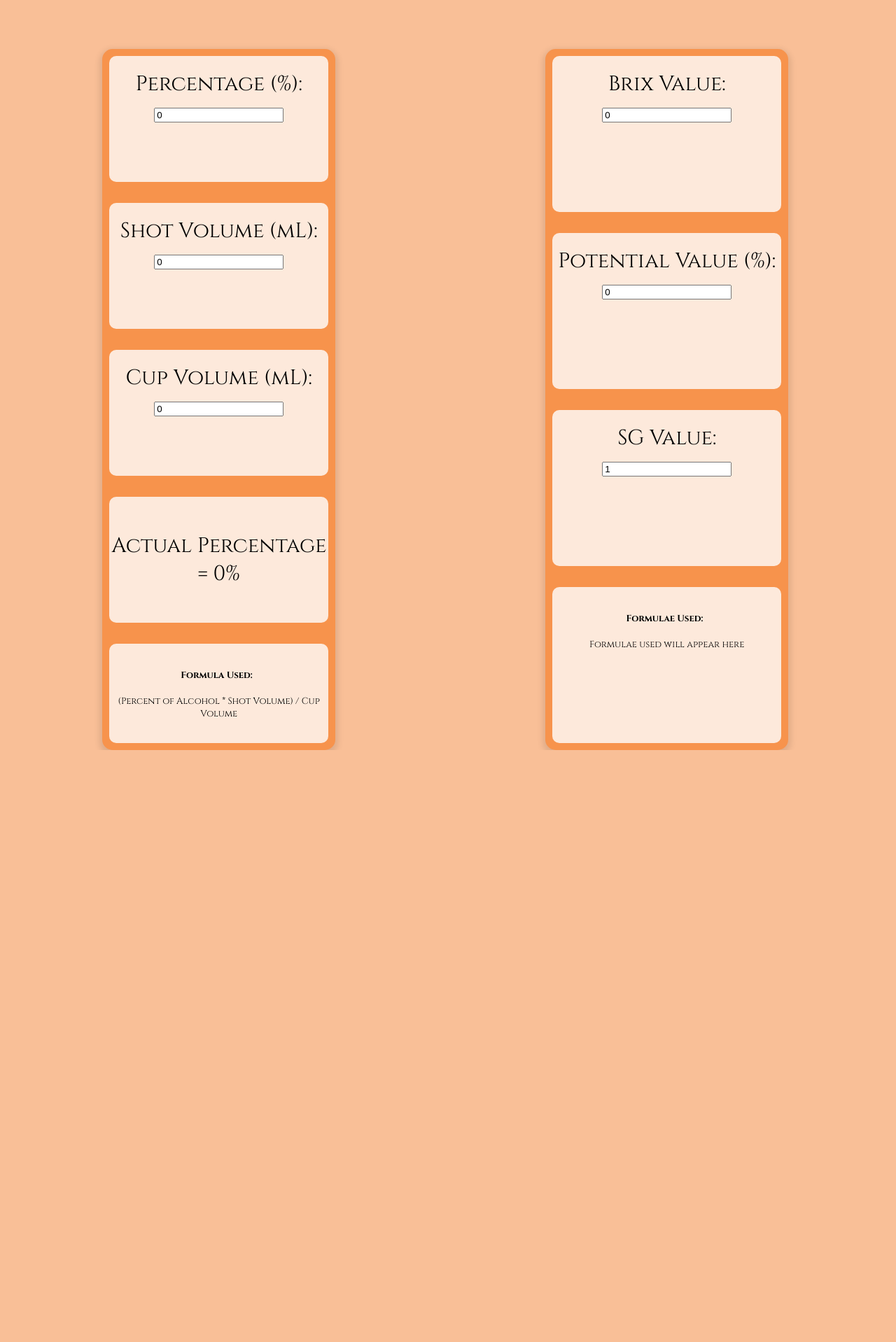
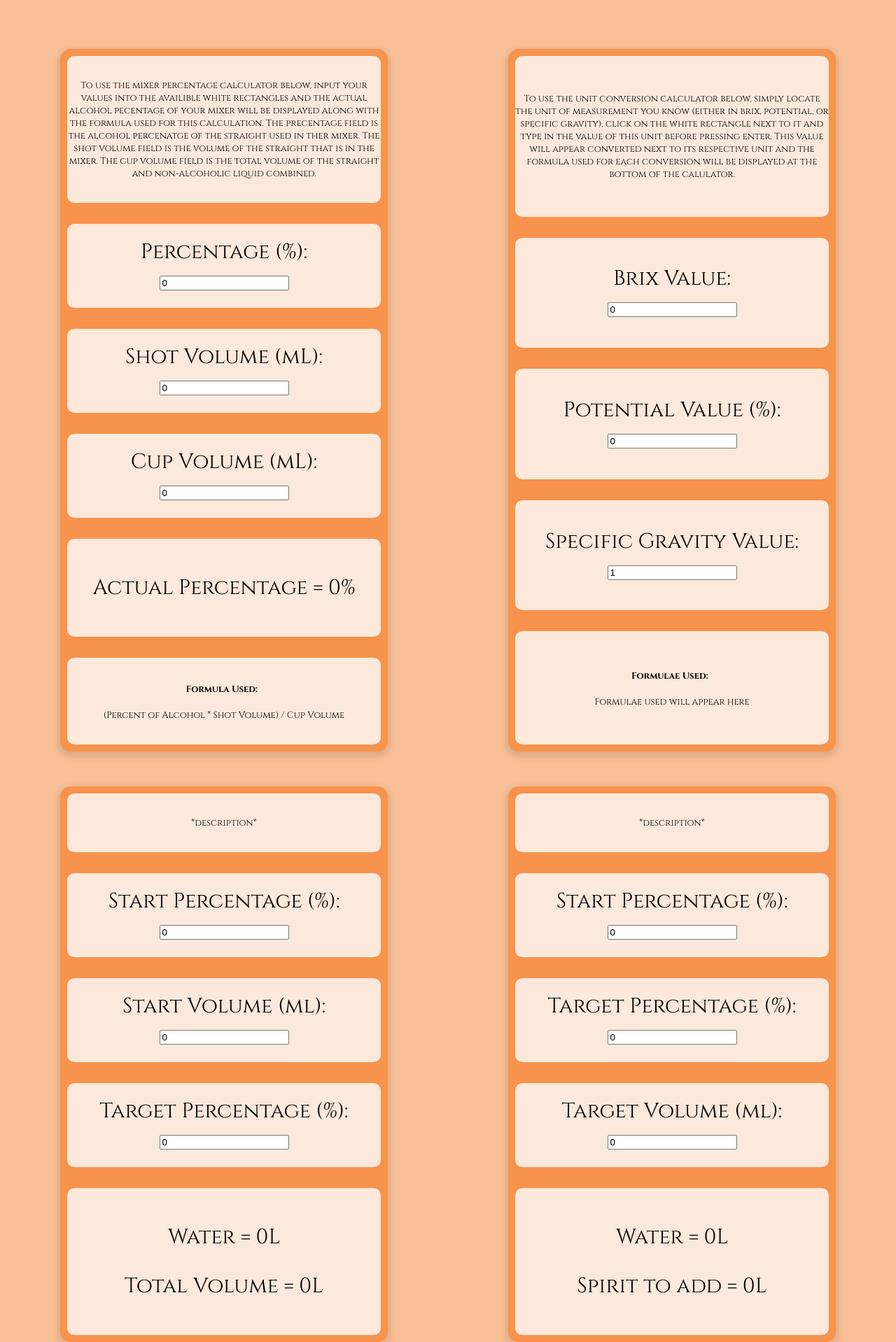
Before and after one commit to harrygritt/13_dgt_website, a plain HTML site: page pages/calculator_page.html in a window 1280 px wide. Shown: the part 780-2698 px from the top of the page at 70% size. Before the commit the page ends 1852 px from the top, so only its background shows below. Drawn offline with Linux system fonts and the light colour scheme.

Commit message:
added both dilution calcs - no description

```diff
--- a/pages/calculator_page.html
+++ b/pages/calculator_page.html
@@ -41,27 +41,41 @@
 
     <!-- Heading of page -->
     <div class="heading">
-        <p>Calculate mixer percentage or convert units</p>
+        <p>Helpful Calculators</p>
     </div>
 
     <!-- Formats and displays content of index page -->
     <div class="page-format-grid">
 
+        <!-- Mixer percentage calculator -->
         <div class="content-grid">
+
+            <!-- Description of calculator -->
+            <div>
+                <p class="calc_description">
+                    To use the mixer percentage calculator below, input your values into the
+                    availible white rectangles and the actual alcohol pecentage of your mixer will
+                    be displayed along with the formula used for this calculation. The precentage
+                    field is the alcohol percenatge of the straight used in ther mixer. The shot
+                    volume field is the volume of the straight that is in the mixer. The cup
+                    volume field is the total volume of the straight and non-alcoholic liquid
+                    combined.
+                </p>
+            </div>
 
             <!--Inputs for mixer calculations-->
             <div>
-                <label for="percent">Percentage (%):</label>
+                <label for="percent">Percentage (%):</label><br>
                 <input type="number" id="percent" value="0" onchange="mixer_calc('percent')"/><br>
             </div>
 
             <div>
-                <label for="shot_size">Shot Volume (mL):</label>
+                <label for="shot_size">Shot Volume (mL):</label><br>
                 <input type="number" id="shot_size" value="0" onchange="mixer_calc('shot_size')"/><br>
             </div>
 
             <div>
-                <label for="cup_size">Cup Volume (mL):</label>
+                <label for="cup_size">Cup Volume (mL):</label><br>
                 <input type="number" id="cup_size" value="0" onchange="mixer_calc('cup_size')"/>
             </div>
 
@@ -76,21 +90,34 @@
 
         </div>
 
+        <!-- Unit conversion calculator-->
         <div class="content-grid">
 
-            <!--Inputs for converting unit calculations-->
+            <!-- Description of calculator -->
             <div>
-                <label for="brix_value">Brix Value:</label>
+                <p class="calc_description">
+                    To use the unit conversion calculator below, simply locate the
+                    unit of measurement you know (either in brix, potential, or specific gravity),
+                    click on the white rectangle next to it and type in the value of this unit
+                    before pressing enter. This value will appear converted next to its respective
+                    unit and the formula used for each conversion will be displayed at the bottom
+                    of the calulator.
+                </p>
+            </div>
+
+            <!-- Inputs for converting unit calculations -->
+            <div>
+                <label for="brix_value">Brix Value:</label><br>
                 <input type="number" id="brix_value" value="0" onchange="convert_calc('brix')"/><br>
             </div>
 
             <div>
-                <label for="potential_value">Potential Value (%):</label>
+                <label for="potential_value">Potential Value (%):</label><br>
                 <input type="number" id="potential_value" value="0" onchange="convert_calc('potential')"/><br>
             </div>
 
             <div>
-                <label for="sg_value">SG Value:</label>
+                <label for="sg_value">Specific Gravity Value:</label><br>
                 <input type="number" id="sg_value" value="1" onchange="convert_calc('sg')"/>
             </div>
 
@@ -101,7 +128,69 @@
             </div>
 
         </div>
+
+        <!-- Dilution calculator -->
+        <div class="content-grid">
+            <div>
+                <p class="calc_description">
+                    *description*
+                </p>
+            </div>
+
+            <div>
+                <label for="startpercentage">Start Percentage (%):</label><br>
+                <input type="number" id="startpercentage" value="0" onchange="Dilution()"/>
+            </div>
+
+            <div>
+                <label for="startvolume">Start Volume (ml):</label><br>
+                <input type="number" id="startvolume" value="0" onchange="Dilution()"/>
+            </div>
+
+            <div>
+                <label for="targetpercentage">Target Percentage (%):</label><br>
+                <input type="number" id="targetpercentage" value="0" onchange="Dilution()"/>
+            </div>
+            <div>
+                <p id="wateranswer">Water = 0L</p>
+                <p id="volumeanswer">Total Volume = 0L</p>
+            </div>
+
+        </div>
+
+        <!-- Second Dilution calculator -->
+        <div class="content-grid">
+            <div>
+                <p class="calc_description">
+                    *description*
+                </p>
+            </div>
+
+            <div>
+                <label for="startpercentage2">Start Percentage (%):</label><br>
+                <input type="number" id="startpercentage2" value="0" onchange="Dilutiontwo()"/>
+            </div>
+
+            <div>
+                <label for="targetpercentage2">Target Percentage (%):</label><br>
+                <input type="number" id="targetpercentage2" value="0" onchange="Dilutiontwo()"/>
+            </div>
+
+            <div>
+                <label for="targetvolume2">Target Volume (ml):</label><br>
+                <input type="number" id="targetvolume2" value="0" onchange="Dilutiontwo()"/>
+            </div>
+
+
+            <div>
+                <p id="wateranswer2">Water = 0L</p>
+                <p id="spiritanswer2">Spirit to add = 0L</p>
+            </div>
+
+        </div>
     </div>
+
+
 
     <!-- Navigation Bar for mobile -->
     <div class="mobile-nav">
--- a/scripts/main.js
+++ b/scripts/main.js
@@ -22,6 +22,7 @@ function mixer_calc(){
 
     // Calculate actual percentage of mixer
     actual_percent = Math.round(percent * shot) / cup
+
 
     // Update value
     actual_percent_value.innerHTML = "Actual Percentage = " + actual_percent + "%"
@@ -75,6 +76,44 @@ function convert_calc(operation){
     sg_input.value = Math.round(sg * 1000) / 1000 // 3 dp
     brix_input.value = Math.round(brix)
 
+}
+
+
+function Dilution(){
+
+    var startpercentage1 = document.getElementById("startpercentage");
+    const startpercentage = Number(startpercentage1.value);
+
+    var startvolume1 = document.getElementById("startvolume");
+    const startvolume = Number(startvolume1.value);
+
+    var targetpercentage1 = document.getElementById("targetpercentage");
+    const targetpercentage = Number(targetpercentage1.value);
+
+    var wateranswer = (((startpercentage - targetpercentage) * startvolume) / targetpercentage);
+    var volumeanswer = (startvolume + wateranswer);
+
+    document.getElementById("wateranswer").innerHTML = 'Water = '+wateranswer+'L';
+    document.getElementById("volumeanswer").innerHTML = 'Total Volume = '+volumeanswer+'L';
+}
+
+
+function Dilutiontwo(){
+
+    var startpercentage1 = document.getElementById("startpercentage2");
+    const startpercentage2 = Number(startpercentage1.value);
+
+    var targetpercentage1 = document.getElementById("targetpercentage2");
+    const targetpercentage2 = Number(targetpercentage1.value);
+
+    var targetvolume1 = document.getElementById("targetvolume2");
+    const targetvolume2 = Number(targetvolume1.value);
+
+    var wateranswer2 = ((targetvolume2/startpercentage2)*(startpercentage2-targetpercentage2));
+    var spiritanswer2 = (targetvolume2 - wateranswer2);
+
+    document.getElementById("wateranswer2").innerHTML = 'Water = '+wateranswer2+'L';
+    document.getElementById("spiritanswer2").innerHTML = 'Spirit to add = '+spiritanswer2+'L';
 }
 
 
--- a/styles/styles.css
+++ b/styles/styles.css
@@ -94,13 +94,14 @@ body {
 /* Styling how content is display/formatted */
 .content-grid {
     display: grid;
-    grid-template-rows: repeat(4, 1fr);
+    /*grid-template-rows: repeat(4, 1fr);*/
     row-gap: 30px;
     background-color: #f7934c;
     padding: 10px;
     width: 50%;
     border-radius: 15px;
     box-shadow: 0px 4px 8px 4px rgba(0,0,0,0.1);
+    width: 70%;
 }
 
 /* Centres jokes page content */
@@ -117,6 +118,8 @@ body {
     border-radius: var(--curve);
     word-wrap: break-word;
     overflow: hidden;
+    display: block;
+    align-content: center;
 }
 
 .content-grid img {
@@ -128,6 +131,7 @@ body {
 .page-format-grid {
     display: grid;
     grid-template-columns: auto auto;
+    row-gap: 50px;
     height: 100%;
     width: 100%;
     justify-items: center;
@@ -209,6 +213,10 @@ body {
     font-size: small;
 }
 
+.calc_description {
+    font-size: small;
+}
+
 
 /* Formats website to be mobile friendly */
 @media screen and (max-width: 480px) {
```
